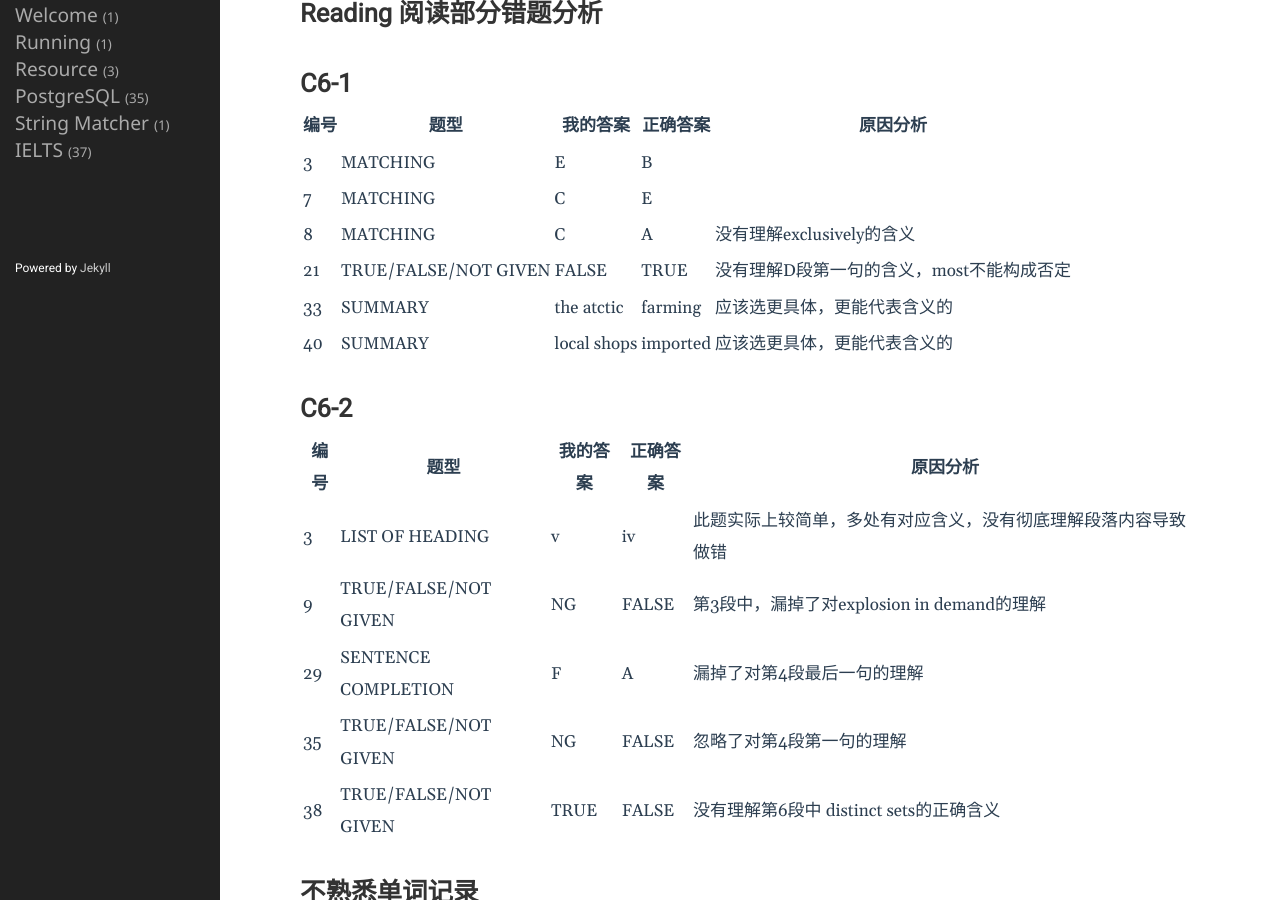
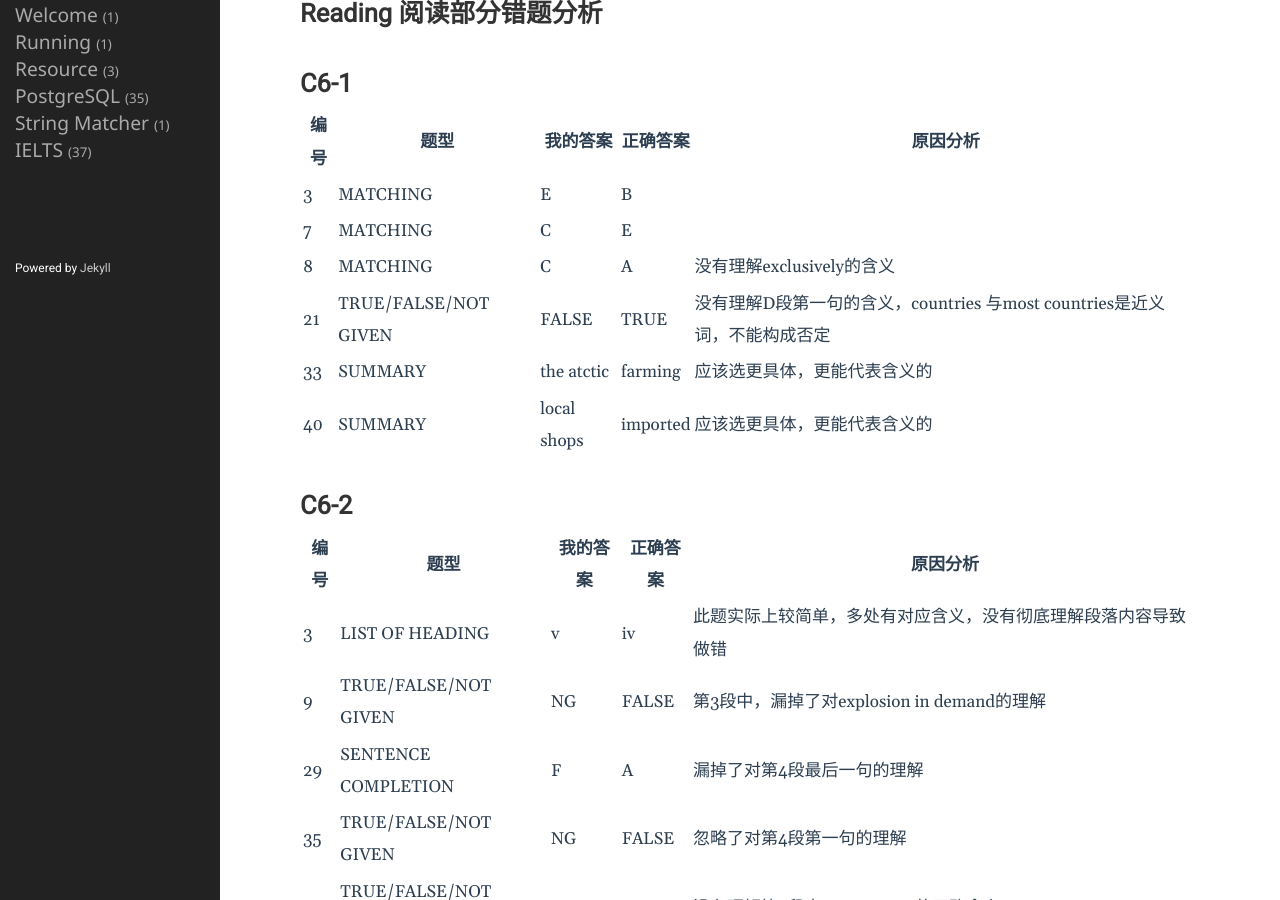
Before and after one commit to yejinp/yejinp.github.io, a Jekyll site: the page built from _posts/2023-09-07-雅思真题6错题笔记.markdown, in a window 1280 px wide and 900 px high, scrolled down 354 px. Built offline with Jekyll 4.4.1, drawn with Linux system fonts in a browser that asks for light colours.

Commit message:
add 2023-09-07-雅思真题6错题笔记.markdown

```diff
--- a/_posts/2023-09-07-雅思真题6错题笔记.markdown
+++ b/_posts/2023-09-07-雅思真题6错题笔记.markdown
@@ -18,7 +18,7 @@
 |3| MATCHING | E | B |   |
 |7| MATCHING | C | E |   |
 |8| MATCHING | C | A | 没有理解exclusively的含义 |
-|21|TRUE/FALSE/NOT GIVEN | FALSE | TRUE | 没有理解D段第一句的含义，most不能构成否定 |
+|21|TRUE/FALSE/NOT GIVEN | FALSE | TRUE | 没有理解D段第一句的含义，countries 与most countries是近义词，不能构成否定 |
 |33|SUMMARY | the atctic | farming | 应该选更具体，更能代表含义的 |
 |40|SUMMARY | local shops | imported |  应该选更具体，更能代表含义的 |
 
```
